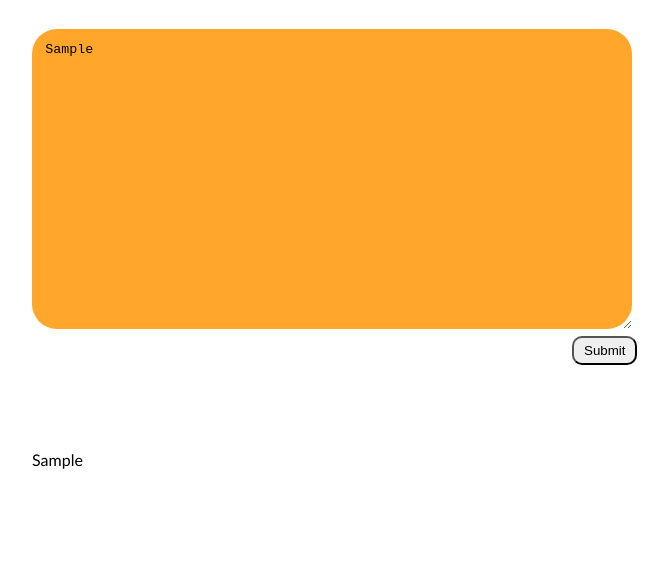
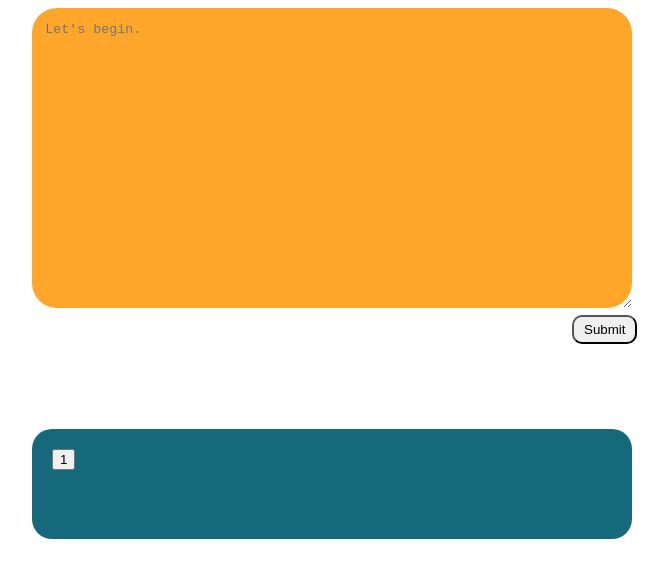
Before and after one commit to AlthafHussainK/personalDiary-app, a plain HTML site: page index.html in a window 1280 px wide. Both pictures are taken after typing "Sample" into the empty fields and a click on the button "Submit". Shown: the part 197-774 px from the top of the page, without its empty margins (308-976 px from the left). Drawn offline with Linux system fonts and the light colour scheme.

Commit message:
update entries section

```diff
--- a/index.html
+++ b/index.html
@@ -12,7 +12,7 @@
     </form>
 
     <section id="entries">
-
+       <div class="entries-nav"></div>
     </section>
 
 
--- a/index.js
+++ b/index.js
@@ -1,15 +1,22 @@
 const entryForm = document.getElementById('entryForm')
-const entriesSection = document.getElementById('entries')
-const entryTextbox = document.getElementsByClassName('entry-textbox')
+const entriesSection = document.querySelector('#entries')
+const entryTextbox = document.querySelector('.entry-textbox')
+const entriesNav = document.querySelector('.entries-nav')
 
 function addEntryToDom(event){
   event.preventDefault();
   const entryDiv = document.createElement('div')
-  console.log(entryDiv)
   entryDiv.className = 'single-entry'
 
-  entryDiv.innerText = entryTextbox[0].value
+  entryDiv.innerText = entryTextbox.value
+  entryDiv.style.display = 'none'
   entriesSection.appendChild(entryDiv)
+  entryTextbox.value = ''
+
+  const displayEntryButton = document.createElement('button')
+  displayEntryButton.className = "display-entry-button"
+  displayEntryButton.innerText = '1'
+  entriesNav.appendChild(displayEntryButton)
 }
 
 entryForm.addEventListener('submit', addEntryToDom)
--- a/style.css
+++ b/style.css
@@ -30,3 +30,14 @@ body {
   padding: 5px 10px;
   margin-left: 90%;
 }
+
+/* Entry Section */
+
+#entries {
+  font-family: cursive;
+  background-color: #16697A;
+  color: #ede7e3;
+  border-radius: 20px;
+  padding: 20px;
+  margin-top: 20px;
+}
```
